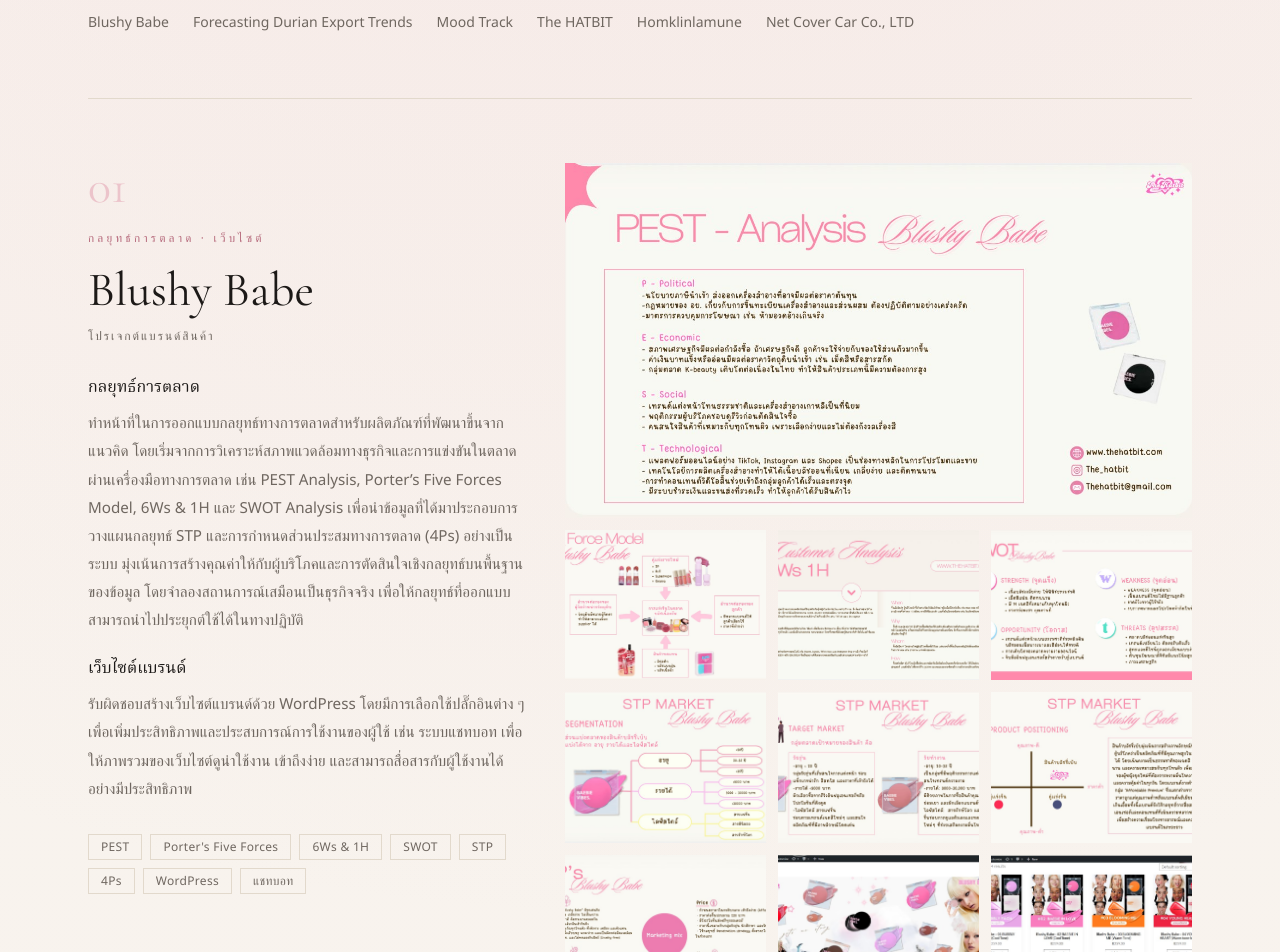
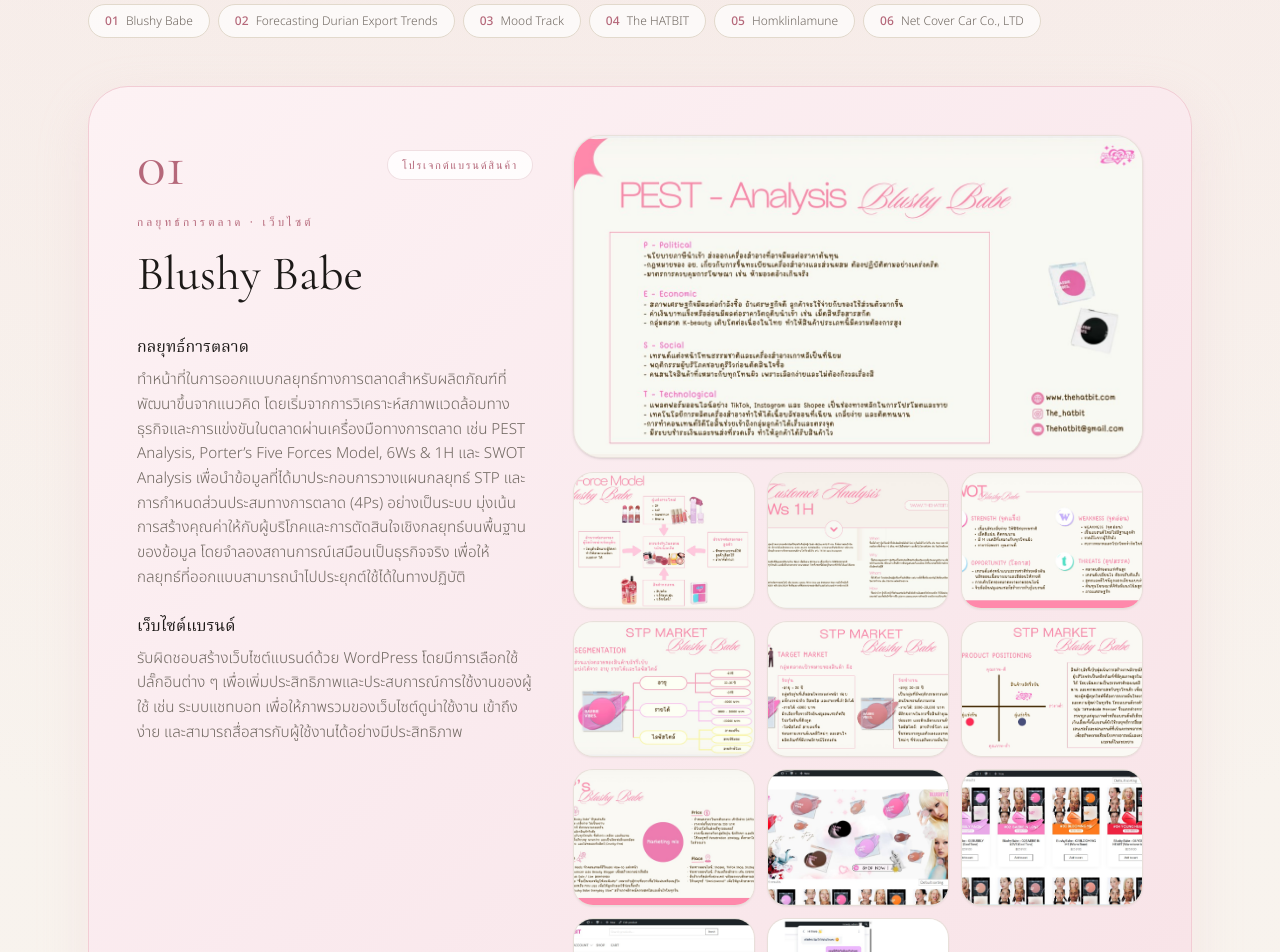
Before and after one commit to Amaraporn48/portfolio, a React (Vite) app: page / in a window 1280 px wide. Shown: the part 1040-1992 px from the top of the page. Built offline with nearby package versions, Linux system fonts and the light colour scheme.

Commit message:
Add alternating soft pink and white gradient styling to project cards

```diff
--- a/src/components/ProjectBlock.jsx
+++ b/src/components/ProjectBlock.jsx
@@ -2,20 +2,44 @@ export default function ProjectBlock({ project, no, onOpen }) {
   const { slug, title, category, year, parts, bullets, tags, images, link } = project
   const [first, ...rest] = images
 
+  // สลับโทนสี: เลขคี่ (01, 03, 05) เป็นโทนชมพูพาสเทลละมุน, เลขคู่ (02, 04, 06) เป็นโทนขาวนวลสะอาดตา
+  const isPink = no % 2 !== 0
+
   return (
-    <article id={slug} className="scroll-mt-28 py-16 first:pt-0">
+    <article
+      id={slug}
+      className={`scroll-mt-28 rounded-[2.5rem] p-7 sm:p-10 lg:p-12 transition-all duration-500 ${
+        isPink
+          ? 'bg-gradient-to-br from-[#fdf2f4] via-[#faeaee] to-[#f8e3e7] border border-[#f2ccd4] shadow-[0_20px_50px_rgba(236,196,203,0.28)]'
+          : 'bg-gradient-to-br from-white via-[#fcfbf9] to-[#f8f3ec] border border-[#e8ded3] shadow-[0_20px_50px_rgba(28,25,23,0.05)]'
+      }`}
+    >
       <div className="grid gap-10 lg:grid-cols-12">
-        <div className="lg:col-span-5">
-          <p className="font-display text-5xl text-blush">{String(no).padStart(2, '0')}</p>
-          <p className="eyebrow mt-4">{category}</p>
-          <h2 className="mt-3 font-display text-4xl leading-tight sm:text-5xl">{title}</h2>
-          <p className="mt-2 text-xs tracking-[0.16em] text-stone">{year}</p>
+        <div className="lg:col-span-5 flex flex-col justify-between">
+          <div>
+            <div className="flex items-center justify-between">
+              <span className="font-display text-5xl sm:text-6xl font-light text-rose">
+                {String(no).padStart(2, '0')}
+              </span>
+              <span
+                className={`rounded-full px-3.5 py-1 text-[11px] font-medium tracking-[0.16em] uppercase ${
+                  isPink
+                    ? 'bg-white/80 text-rose border border-rose/20'
+                    : 'bg-cream text-stone border border-line'
+                }`}
+              >
+                {year}
+              </span>
+            </div>
 
-          <div className="mt-8 space-y-6 text-stone">
+            <p className="eyebrow mt-4 text-stone">{category}</p>
+            <h2 className="mt-3 font-display text-4xl leading-tight sm:text-5xl text-ink">{title}</h2>
+
+            <div className="mt-8 space-y-6 text-stone font-thai">
               {parts.map((p) => (
                 <div key={p.heading}>
-                <h3 className="font-serif text-base text-ink">{p.heading}</h3>
-                <p className="mt-2 text-[0.95rem]">{p.text}</p>
+                  <h3 className="font-serif text-base font-medium text-ink">{p.heading}</h3>
+                  <p className="mt-2 text-[0.95rem] leading-relaxed">{p.text}</p>
                 </div>
               ))}
               {bullets && (
@@ -23,16 +47,25 @@ export default function ProjectBlock({ project, no, onOpen }) {
                   {bullets.map((b) => (
                     <li key={b} className="flex gap-3">
                       <span className="mt-[0.85em] h-px w-4 shrink-0 bg-rose" aria-hidden="true" />
-                    {b}
+                      <span className="leading-relaxed">{b}</span>
                     </li>
                   ))}
                 </ul>
               )}
             </div>
+          </div>
 
-          <ul className="mt-8 flex flex-wrap gap-2">
+          <div className="mt-8 pt-6 border-t border-line/60">
+            <ul className="flex flex-wrap gap-2">
               {tags.map((t) => (
-              <li key={t} className="border border-line px-3 py-1 text-xs tracking-wide text-stone">
+                <li
+                  key={t}
+                  className={`rounded-full px-3 py-1 text-xs tracking-wide transition ${
+                    isPink
+                      ? 'bg-white/90 border border-rose/20 text-stone'
+                      : 'bg-white border border-line text-stone'
+                  }`}
+                >
                   {t}
                 </li>
               ))}
@@ -43,18 +76,19 @@ export default function ProjectBlock({ project, no, onOpen }) {
                 href={link}
                 target="_blank"
                 rel="noreferrer"
-              className="mt-8 inline-flex items-center gap-2 border border-ink px-5 py-3 text-xs uppercase tracking-[0.14em] text-ink transition hover:border-rose hover:text-rose"
+                className="mt-6 inline-flex items-center gap-2 rounded-full border border-ink bg-ink px-6 py-2.5 text-xs uppercase tracking-[0.14em] text-ivory transition hover:bg-rose hover:border-rose hover:text-white"
               >
                 Visit website <span aria-hidden="true">→</span>
               </a>
             )}
+          </div>
         </div>
 
         <div className="lg:col-span-7">
           <button
             type="button"
             onClick={() => onOpen(images, 0)}
-            className="group block w-full overflow-hidden bg-cream text-left"
+            className="group block w-full overflow-hidden rounded-[1.75rem] border border-black/5 bg-cream/70 text-left shadow-sm transition hover:shadow-md"
             aria-label={`ขยายภาพ: ${first.alt}`}
           >
             <img
@@ -65,13 +99,13 @@ export default function ProjectBlock({ project, no, onOpen }) {
             />
           </button>
           {rest.length > 0 && (
-            <ul className="mt-3 grid grid-cols-2 gap-3 sm:grid-cols-3">
+            <ul className="mt-3.5 grid grid-cols-2 gap-3 sm:grid-cols-3">
               {rest.map((img, i) => (
                 <li key={img.src}>
                   <button
                     type="button"
                     onClick={() => onOpen(images, i + 1)}
-                    className="group block aspect-[4/3] w-full overflow-hidden bg-cream"
+                    className="group block aspect-[4/3] w-full overflow-hidden rounded-[1.25rem] border border-black/5 bg-cream/70 shadow-xs transition hover:shadow-md hover:border-rose/40"
                     aria-label={`ขยายภาพ: ${img.alt}`}
                   >
                     <img
--- a/src/pages/Home.jsx
+++ b/src/pages/Home.jsx
@@ -65,15 +65,19 @@ export default function Home() {
           <SectionTitle eyebrow="Projects & Case Studies" title="ผลงาน" />
         </div>
 
-        <nav aria-label="ทางลัดไปยังผลงาน" className="mt-10 flex flex-wrap gap-x-6 gap-y-2 text-sm text-stone">
-          {projects.map((p) => (
-            <a key={p.slug} href={`#${p.slug}`} className="link-underline pb-0.5 hover:text-ink">
-              {p.title}
+        <nav aria-label="ทางลัดไปยังผลงาน" className="mt-8 flex flex-wrap gap-2 text-xs text-stone">
+          {projects.map((p, i) => (
+            <a
+              key={p.slug}
+              href={`#${p.slug}`}
+              className="rounded-full border border-line bg-white/70 px-4 py-2 font-thai transition hover:border-rose hover:bg-white hover:text-rose"
+            >
+              <span className="font-display font-medium text-rose mr-1">0{i + 1}</span> {p.title}
             </a>
           ))}
         </nav>
 
-        <div className="mt-16 divide-y divide-line border-t border-line pt-16">
+        <div className="mt-12 space-y-12 sm:space-y-16">
           {projects.map((p, i) => (
             <ProjectBlock key={p.slug} project={p} no={i + 1} onOpen={open} />
           ))}
--- a/src/pages/Projects.jsx
+++ b/src/pages/Projects.jsx
@@ -37,15 +37,19 @@ export default function Projects() {
         </div>
       </div>
 
-      <nav aria-label="ทางลัดไปยังผลงาน" className="mt-10 flex flex-wrap gap-x-6 gap-y-2 text-sm text-stone">
-        {projects.map((p) => (
-          <a key={p.slug} href={`#${p.slug}`} className="link-underline pb-0.5 hover:text-ink">
-            {p.title}
+      <nav aria-label="ทางลัดไปยังผลงาน" className="mt-8 flex flex-wrap gap-2 text-xs text-stone">
+        {projects.map((p, i) => (
+          <a
+            key={p.slug}
+            href={`#${p.slug}`}
+            className="rounded-full border border-line bg-white/70 px-4 py-2 font-thai transition hover:border-rose hover:bg-white hover:text-rose"
+          >
+            <span className="font-display font-medium text-rose mr-1">0{i + 1}</span> {p.title}
           </a>
         ))}
       </nav>
 
-      <div className="mt-16 divide-y divide-line border-t border-line pt-16">
+      <div className="mt-12 space-y-12 sm:space-y-16">
         {projects.map((p, i) => (
           <ProjectBlock key={p.slug} project={p} no={i + 1} onOpen={open} />
         ))}
```
Lines whose indentation alone changed are shown as unchanged.
